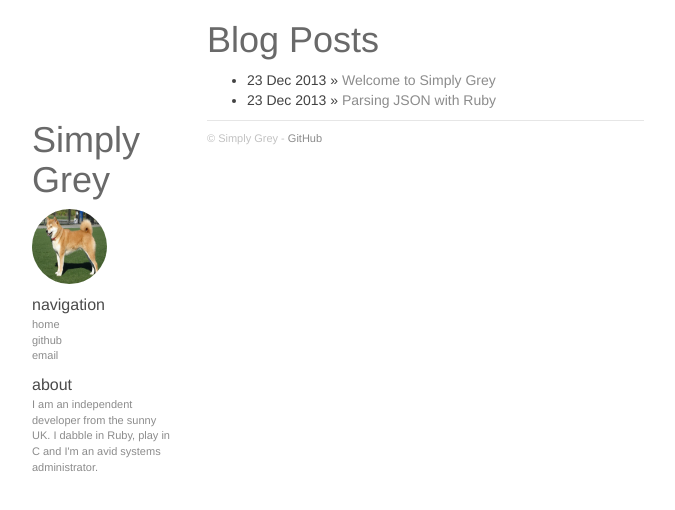
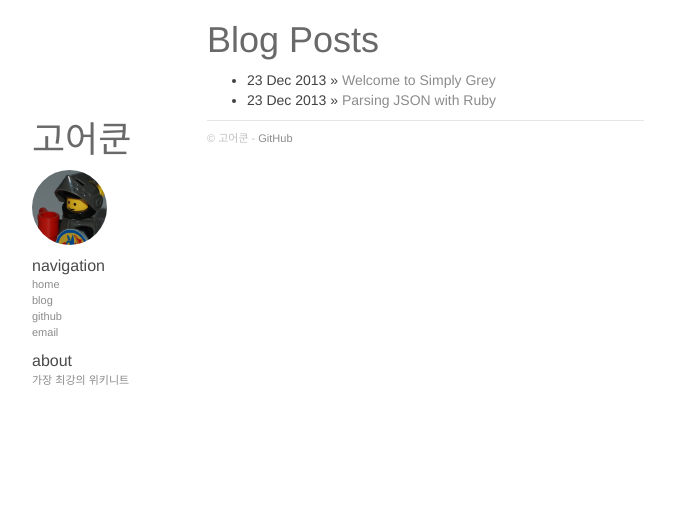
Before and after one commit to gorekun/gorekun.github.io, a Jekyll site: the page built from index.html, in a window 1280 px wide. Shown: the top 510 px of the page, without its empty margins (273-948 px from the left). Built offline with Jekyll 4.4.1, drawn with Linux system fonts in a browser that asks for light colours; nearby versions of some CDN libraries; Markdown is read by kramdown in place of the engine named in the settings.

Commit message:
블로그 기본 설정 변경

```diff
--- a/_config.yml
+++ b/_config.yml
@@ -1,10 +1,12 @@
-name: Simply Grey
+name: 고어쿤
 markdown: redcarpet
 pygments: true
-github: https://www.github.com/exaem
-about: I am an independent developer from the sunny UK. I dabble in Ruby, play in C and I'm an avid systems administrator.
+github: https://www.github.com/gorekun
+about: 가장 최강의 위키니트
 urls:
+    - text: blog
+      url: http://blog.gorekun.com
     - text: github
-      url: https://github.com/exaem
+      url: https://github.com/gorekun
     - text: email
-      url: mailto:exaem@exaem.co.uk
+      url: mailto:gorekun.com@gmail.com
```
Also changed, not shown: img/logo.jpg.
